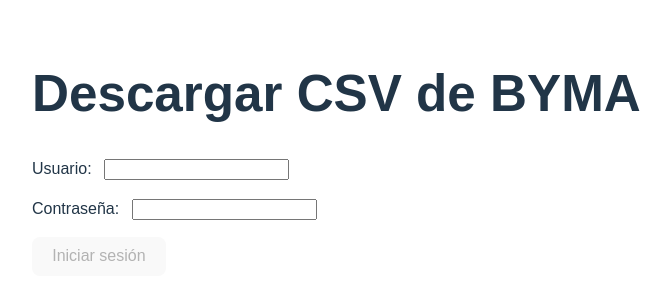
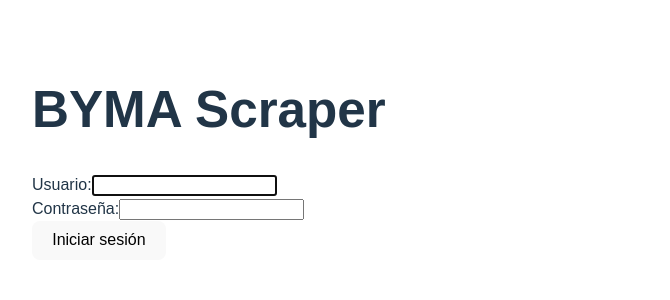
Before and after one commit to agustinkababe/byma-frontend, a React (Vite) app: page / in a window 1280 px wide. Shown: the part 246-546 px from the top of the page, without its empty margins (0-670 px from the left). Built offline with nearby package versions, Linux system fonts and the light colour scheme.

Commit message:
feat: submit con solo ENTER

```diff
--- a/src/App.jsx
+++ b/src/App.jsx
@@ -1,13 +1,14 @@
-import React, { useState, useEffect } from "react";
+import React, { useState } from "react";
 
 function App() {
   const [username, setUsername] = useState("");
   const [password, setPassword] = useState("");
-  const [token, setToken] = useState(sessionStorage.getItem("token") || null);
+  const [token, setToken] = useState("");
   const [file, setFile] = useState(null);
   const [isLoading, setIsLoading] = useState(false);
 
-  const handleLogin = async () => {
+  const handleLogin = async (e) => {
+    e.preventDefault();
     try {
       const formData = new URLSearchParams();
       formData.append("username", username);
@@ -15,37 +16,26 @@
 
       const response = await fetch("https://byma-scraper.onrender.com/token", {
         method: "POST",
-        headers: {
-          "Content-Type": "application/x-www-form-urlencoded"
-        },
-        body: formData
+        headers: { "Content-Type": "application/x-www-form-urlencoded" },
+        body: formData,
       });
 
       if (!response.ok) throw new Error("Login failed");
 
       const data = await response.json();
       setToken(data.access_token);
-      sessionStorage.setItem("token", data.access_token);
+      alert("Autenticado correctamente");
     } catch (error) {
-      console.error("Error al autenticar:", error);
-      alert("Usuario o contraseña inválidos");
+      console.error("Error de login:", error);
+      alert("Credenciales inválidas");
     }
-  };
-
-  const handleLogout = () => {
-    setToken(null);
-    sessionStorage.removeItem("token");
-    setUsername("");
-    setPassword("");
-    setFile(null);
   };
 
   const handleDownload = async (e) => {
     e.preventDefault();
-    if (!file || !token) return;
+    if (!file) return alert("Seleccioná un archivo CSV");
 
     setIsLoading(true);
-
     try {
       const formData = new FormData();
       formData.append("file", file);
@@ -58,85 +48,70 @@
         body: formData
       });
 
-      if (!response.ok) {
-        if (response.status === 401) {
-          handleLogout();
-          alert("Sesión expirada. Por favor, inicia sesión nuevamente.");
-        } else {
-          throw new Error(`Error: ${response.status}`);
-        }
-      }
+      if (!response.ok) throw new Error("Falló la descarga del CSV");
 
       const blob = await response.blob();
       const url = window.URL.createObjectURL(blob);
       const a = document.createElement("a");
       a.href = url;
-      a.download = "bonos_byma.csv";
-      document.body.appendChild(a);
+      a.download = "bonos_output.csv";
       a.click();
-      a.remove();
       window.URL.revokeObjectURL(url);
     } catch (error) {
-      console.error("Error al descargar el CSV:", error);
-      alert("Hubo un error al procesar tu archivo.");
+      console.error("Error al generar CSV:", error);
+      alert("No se pudo generar el archivo.");
     }
-
     setIsLoading(false);
   };
 
   return (
     <div style={{ padding: "2rem", fontFamily: "Arial, sans-serif" }}>
-      <h1>Descargar CSV de BYMA</h1>
+      <h1>BYMA Scraper</h1>
 
       {!token ? (
-        <>
-          <div style={{ marginBottom: "1rem" }}>
+        <form onSubmit={handleLogin}>
+          <div>
             <label>
-              Usuario:{" "}
+              Usuario:
               <input
                 type="text"
                 value={username}
                 onChange={e => setUsername(e.target.value)}
-                style={{ marginLeft: "0.5rem" }}
+                required
+                autoFocus
               />
             </label>
           </div>
-          <div style={{ marginBottom: "1rem" }}>
+          <div>
             <label>
-              Contraseña:{" "}
+              Contraseña:
               <input
                 type="password"
                 value={password}
                 onChange={e => setPassword(e.target.value)}
-                style={{ marginLeft: "0.5rem" }}
+                required
               />
             </label>
           </div>
-          <button onClick={handleLogin} disabled={!username || !password}>
-            Iniciar sesión
-          </button>
-        </>
+          <button type="submit">Iniciar sesión</button>
+        </form>
       ) : (
-        <>
         <form onSubmit={handleDownload}>
-            <div style={{ marginBottom: "1rem" }}>
+          <div>
             <label>
-                Seleccionar archivo CSV:{" "}
+              Seleccioná archivo CSV:
               <input
                 type="file"
                 accept=".csv"
                 onChange={e => setFile(e.target.files[0])}
+                required
               />
             </label>
           </div>
-            <button type="submit" disabled={isLoading || !file}>
-              {isLoading ? "Procesando..." : "Generar CSV"}
+          <button type="submit" disabled={isLoading}>
+            {isLoading ? "Generando..." : "Generar CSV"}
           </button>
         </form>
-          <div style={{ marginTop: "1rem" }}>
-            <button onClick={handleLogout}>Cerrar sesión</button>
-          </div>
-        </>
       )}
     </div>
   );
```
Lines whose indentation alone changed are shown as unchanged.
